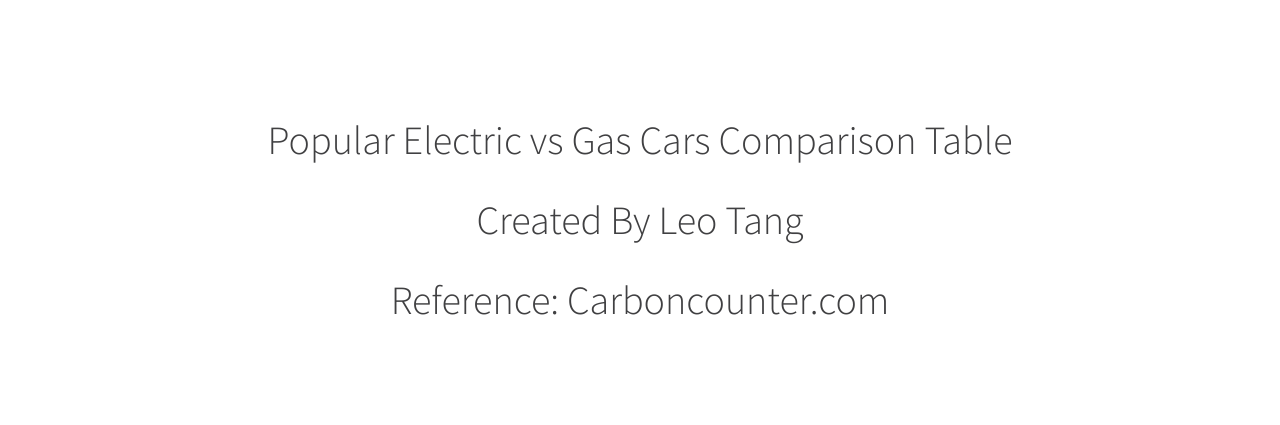
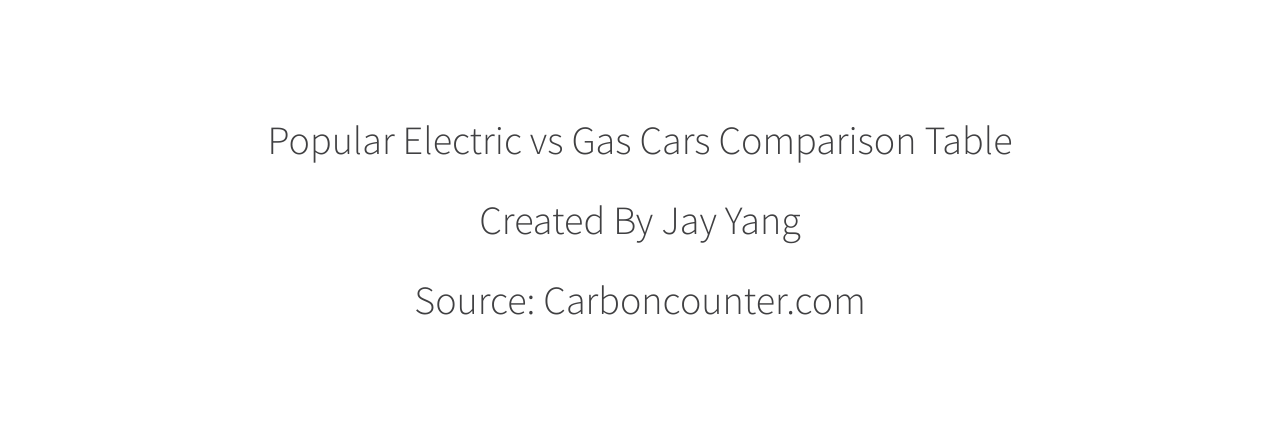
Before and after one commit to yangzr1818/carsComparison, a plain HTML site: page index.html in a window 1280 px wide. Shown: the top 425 px of the page. Drawn offline with Linux system fonts and the light colour scheme.

Commit message:
edited author

```diff
--- a/index.html
+++ b/index.html
@@ -13,7 +13,7 @@
 </head>
 <body>
 	<section class="cd-intro">
-		<h1>Popular Electric vs Gas Cars Comparison Table<br><br> Created By Leo Tang <br><br> Reference: Carboncounter.com</h1>
+		<h1>Popular Electric vs Gas Cars Comparison Table<br><br> Created By Jay Yang <br><br> Source: Carboncounter.com</h1>
 
 	</section> <!-- .cd-intro -->
 
```
